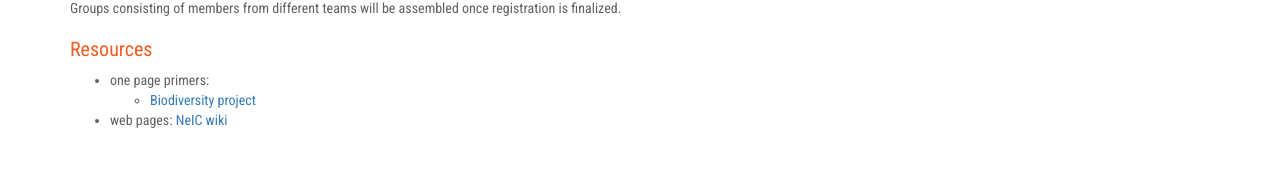
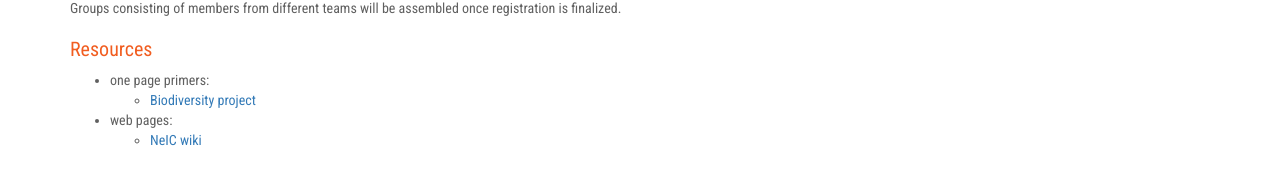
Before and after one commit to neicnordic/ahm17.neic.nordforsk.org, a Jekyll site: the page built from crossteam.md, in a window 1280 px wide and 900 px high, scrolled down 1100 px. Shown: the part 540-725 px from the top of the window. Built offline with Jekyll 4.4.1, drawn with Linux system fonts in a browser that asks for light colours; nearby versions of some CDN libraries; our own code applies the rules of GitHub Pages for plain Markdown files.

Commit message:
Reformatted resource section.

```diff
--- a/crossteam.md
+++ b/crossteam.md
@@ -120,4 +120,5 @@
 
 - one page primers:
   - <a href="/media/one_page_primer_bdi.pdf">Biodiversity project</a>
-- web pages: <a href="https://wiki.neic.no/wiki/NeIC_Community_Wiki">NeIC wiki</a>
+- web pages:
+  - <a href="https://wiki.neic.no/wiki/NeIC_Community_Wiki">NeIC wiki</a>
```
